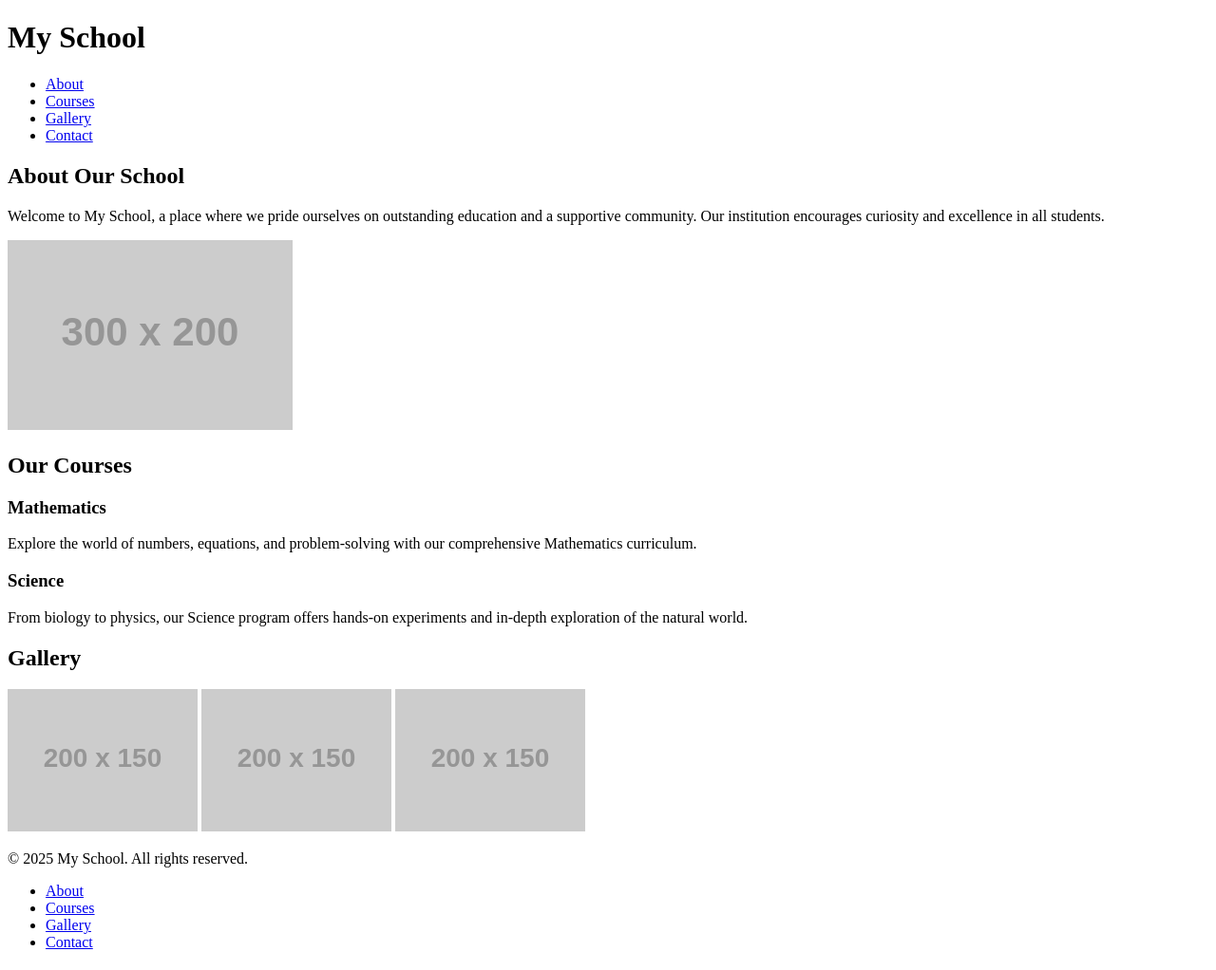
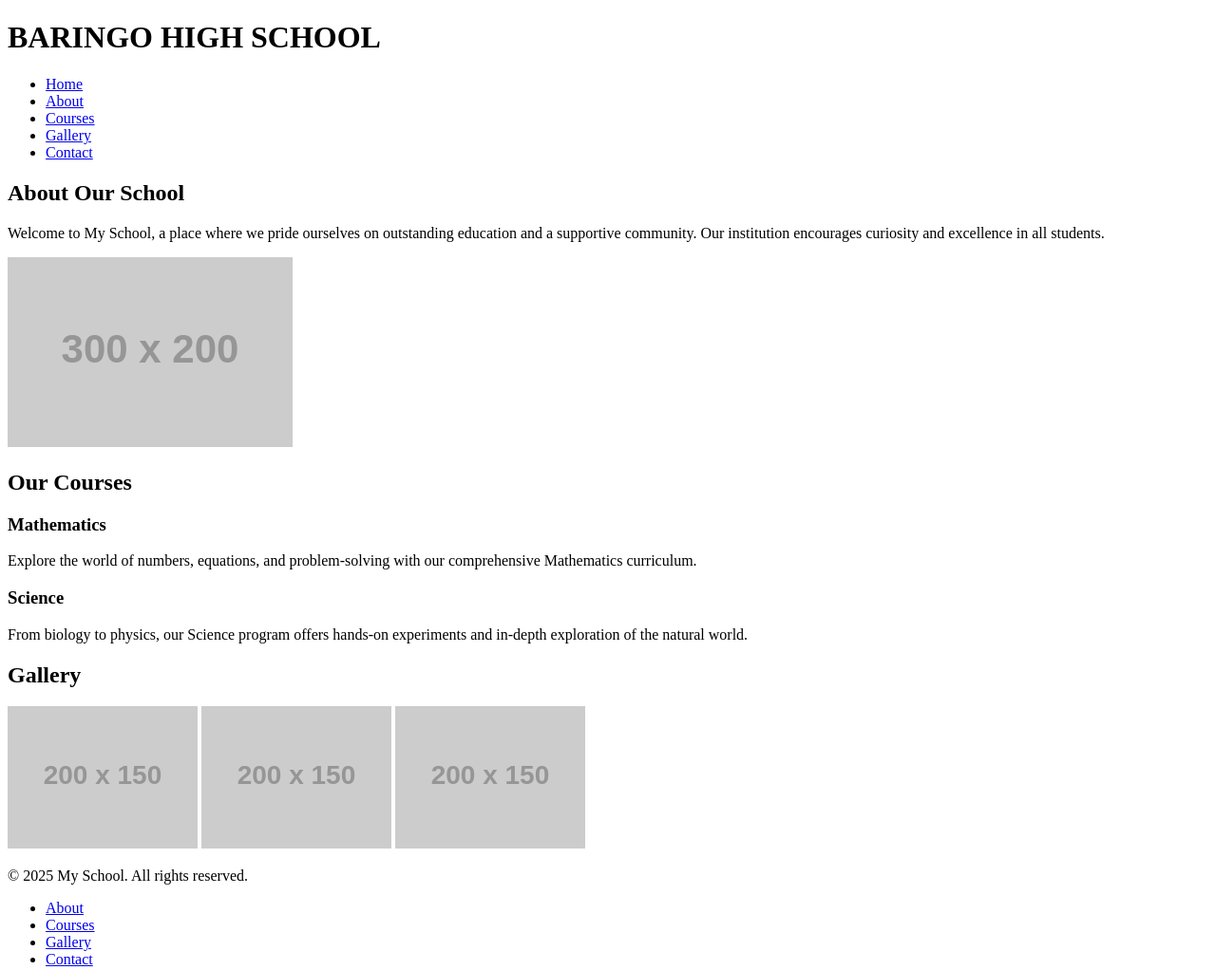
Before and after one commit to billy-source/project1, a plain HTML site: page index.html in a window 1280 px wide. Shown: the whole page at 95% size. Drawn offline with Linux system fonts and the light colour scheme; placeholder pictures from the web are drawn by us.

Commit message:
add tittle

```diff
--- a/index.html
+++ b/index.html
@@ -4,15 +4,17 @@
   <meta charset="UTF-8" />
   <meta name="viewport" content="width=device-width, initial-scale=1.0" />
   <title>My School</title>
+   <link rel="stylesheet"href="style.css">
 </head>
 <body>
   <!-- Header Section: Contains the site title -->
   <header id="main-header" class="header">
-    <h1>My School</h1>
+    <h1>BARINGO HIGH SCHOOL</h1>
   </header>
   <!-- Navigation bar -->
   <nav id="navbar" class="navbar">
     <ul>
+        <li><a href="#">Home</a></li>
       <li><a href="#about">About</a></li>
       <li><a href="#courses">Courses</a></li>
       <li><a href="#gallery">Gallery</a></li>
```
Also changed, not shown: style.css (added).
